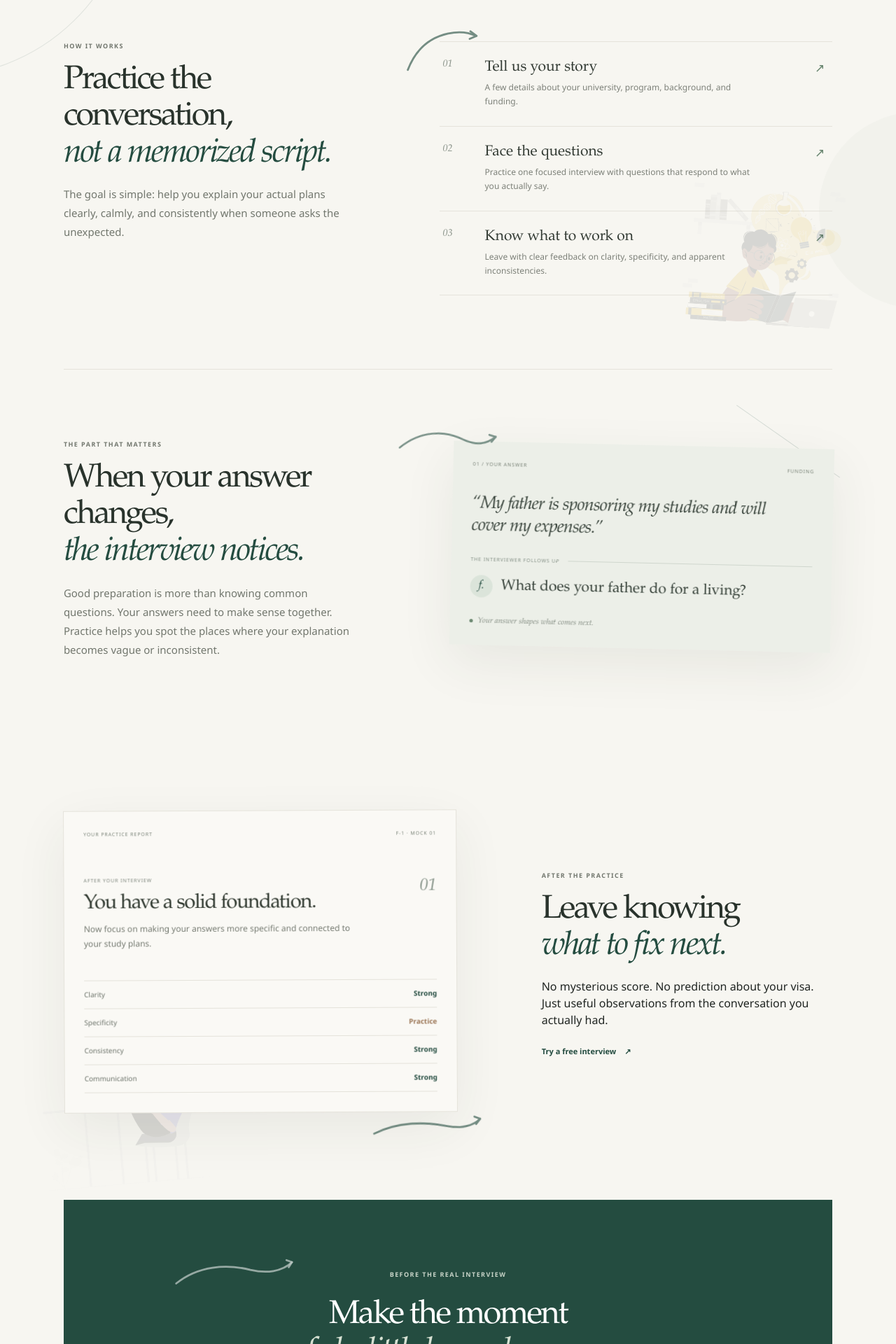
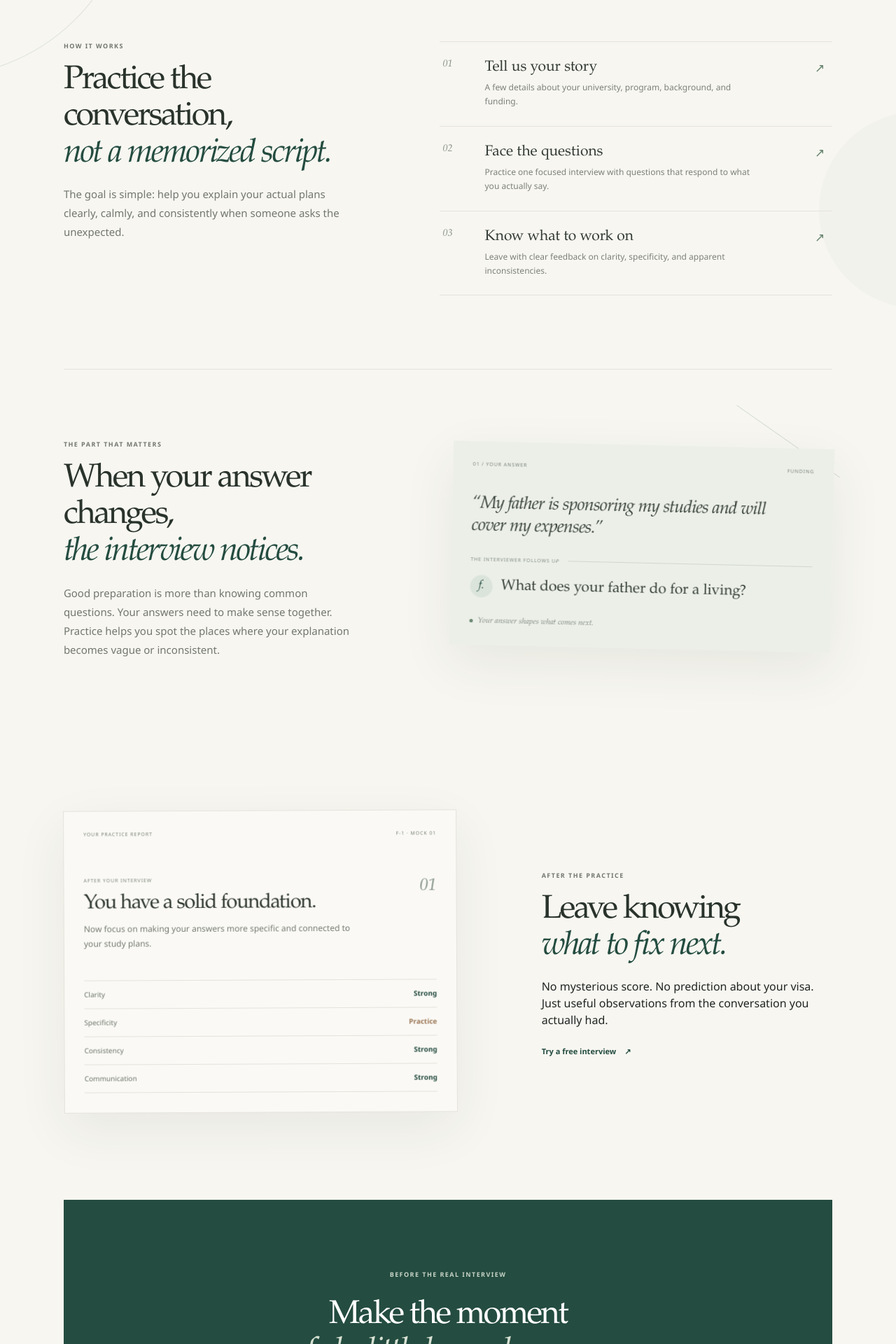
Before and after one commit to ahmedawan216/f1-interview, a Next.js app: page / in a window 1280 px wide. Shown: the part 880-2800 px from the top of the page at 70% size. Built offline with nearby package versions, Linux system fonts and the light colour scheme.

Commit message:
remove generic illustration clutter and refine heading motion

```diff
--- a/app/page.tsx
+++ b/app/page.tsx
@@ -51,7 +51,7 @@ export default function HomePage() {
       <section className="hero">
         <div className="hero-copy">
           <p className="eyebrow"><span className="eyebrow-dot" /> A little more ready</p>
-          <h1>Prepare before<br />they <em>ask.</em></h1>
+          <h1>Prepare before<br />they <em className="type-loop type-4">ask.</em></h1>
           <p className="hero-description">
             Practice your U.S. F-1 visa interview with an interviewer that
             remembers your answers, asks thoughtful follow-ups, and helps you
@@ -68,10 +68,6 @@ export default function HomePage() {
 
         <div className="hero-art" aria-label="Preview of an interview that follows up on an answer">
           <img className="hero-visual hero-visual-globe" src="/visuals/World-amico.svg" alt="" aria-hidden="true" />
-          <svg className="marker marker-hero" viewBox="0 0 220 70" aria-hidden="true">
-            <path d="M8 48 C48 29 91 33 132 39 C163 43 188 39 211 24" />
-            <path d="M202 17 L211 24 L201 30" />
-          </svg>
           <div className="art-grain" />
           <div className="orbit orbit-one" />
           <div className="orbit orbit-two" />
@@ -127,16 +123,9 @@ export default function HomePage() {
       </section>
 
       <section className="approach" id="approach">
-        <div className="illustration-stamp illustration-stamp-learning" aria-hidden="true">
-          <img src="/visuals/Learning-cuate.svg" alt="" />
-        </div>
-        <svg className="marker marker-approach" viewBox="0 0 150 90" aria-hidden="true">
-          <path d="M18 68 C34 40 57 22 92 20 C112 19 126 24 136 31" />
-          <path d="M128 22 L137 31 L125 34" />
-        </svg>
         <div className="section-intro">
           <p className="eyebrow">HOW IT WORKS</p>
-          <h2>Practice the conversation,<br /><em>not a memorized script.</em></h2>
+          <h2>Practice the conversation,<br /><em className="type-loop type-23">not a memorized script.</em></h2>
           <p>
             The goal is simple: help you explain your actual plans clearly,
             calmly, and consistently when someone asks the unexpected.
@@ -158,13 +147,9 @@ export default function HomePage() {
       </section>
 
       <section className="proof-section" id="proof">
-        <svg className="marker marker-proof" viewBox="0 0 180 80" aria-hidden="true">
-          <path d="M12 57 C44 24 82 20 115 31 C137 38 153 35 168 20" />
-          <path d="M157 18 L168 20 L162 29" />
-        </svg>
         <div className="proof-copy">
           <p className="eyebrow">THE PART THAT MATTERS</p>
-          <h2>When your answer changes,<br /><em>the interview notices.</em></h2>
+          <h2>When your answer changes,<br /><em className="type-loop type-21">the interview notices.</em></h2>
           <p>
             Good preparation is more than knowing common questions. Your
             answers need to make sense together. Practice helps you spot the
@@ -188,13 +173,6 @@ export default function HomePage() {
       </section>
 
       <section className="report-section" id="report">
-        <div className="illustration-stamp illustration-stamp-report" aria-hidden="true">
-          <img src="/visuals/undraw_exam-prep_nmly.svg" alt="" />
-        </div>
-        <svg className="marker marker-report" viewBox="0 0 190 65" aria-hidden="true">
-          <path d="M10 35 C48 19 91 21 127 31 C148 37 169 34 181 23" />
-          <path d="M172 19 L181 23 L174 31" />
-        </svg>
         <div className="report-card">
           <div className="report-top">
             <span>YOUR PRACTICE REPORT</span>
@@ -217,7 +195,7 @@ export default function HomePage() {
         </div>
         <div className="report-copy">
           <p className="eyebrow">AFTER THE PRACTICE</p>
-          <h2>Leave knowing<br /><em>what to fix next.</em></h2>
+          <h2>Leave knowing<br /><em className="type-loop type-17">what to fix next.</em></h2>
           <p>
             No mysterious score. No prediction about your visa. Just useful
             observations from the conversation you actually had.
@@ -227,16 +205,9 @@ export default function HomePage() {
       </section>
 
       <section className="closing">
-        <div className="illustration-stamp illustration-stamp-closing" aria-hidden="true">
-          <img src="/visuals/Learning-cuate.svg" alt="" />
-        </div>
-        <svg className="marker marker-closing" viewBox="0 0 210 70" aria-hidden="true">
-          <path d="M7 44 C45 17 93 17 132 30 C158 38 184 37 202 22" />
-          <path d="M193 18 L202 22 L196 30" />
-        </svg>
         <div className="closing-orbit" aria-hidden="true" />
         <p className="eyebrow">BEFORE THE REAL INTERVIEW</p>
-        <h2>Make the moment<br /><em>feel a little less unknown.</em></h2>
+        <h2>Make the moment<br /><em className="type-loop type-26">feel a little less unknown.</em></h2>
         <Link className="button button-light" href="/app/practice/setup">
           Start your free interview <Arrow />
         </Link>
```
